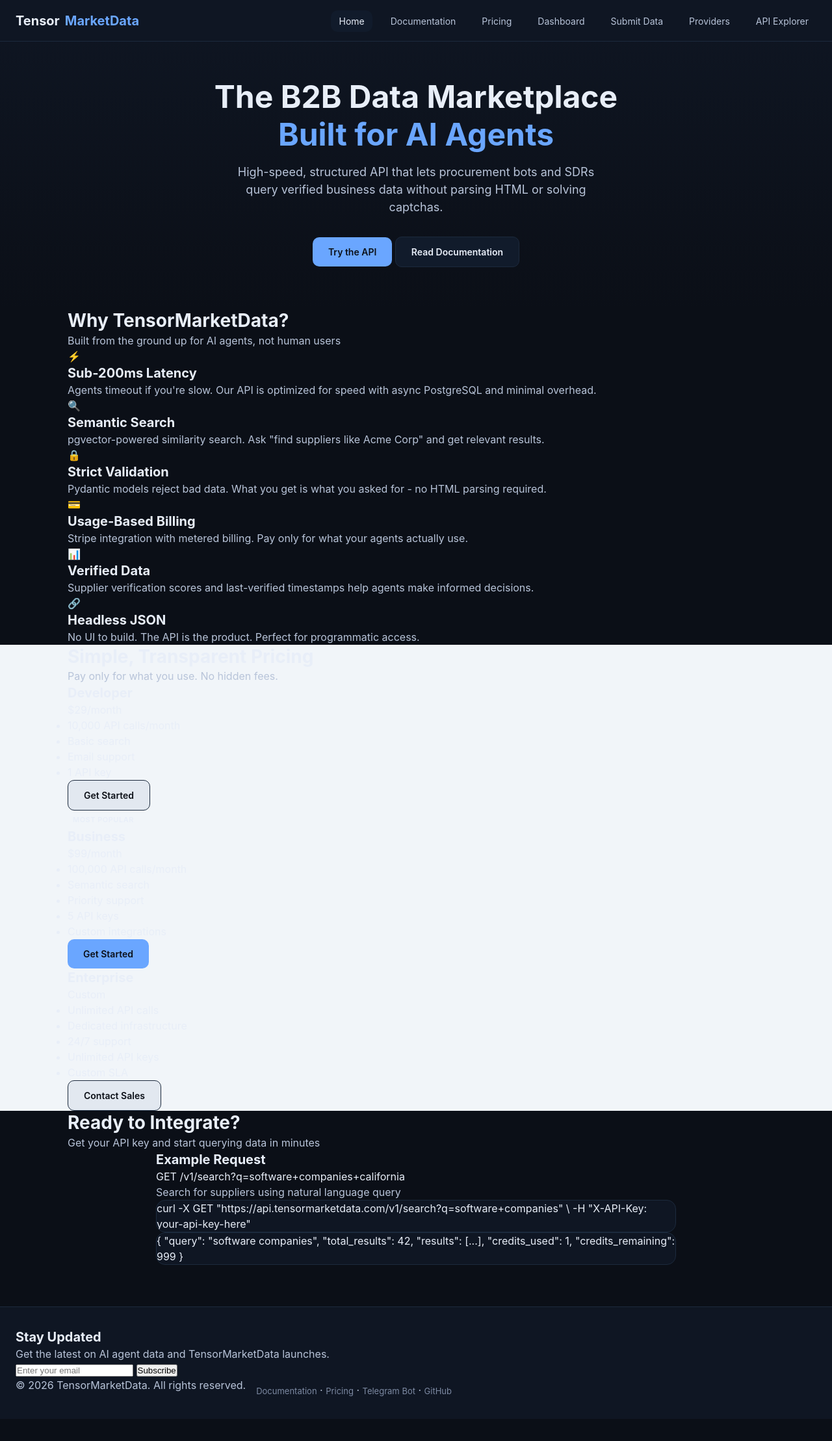
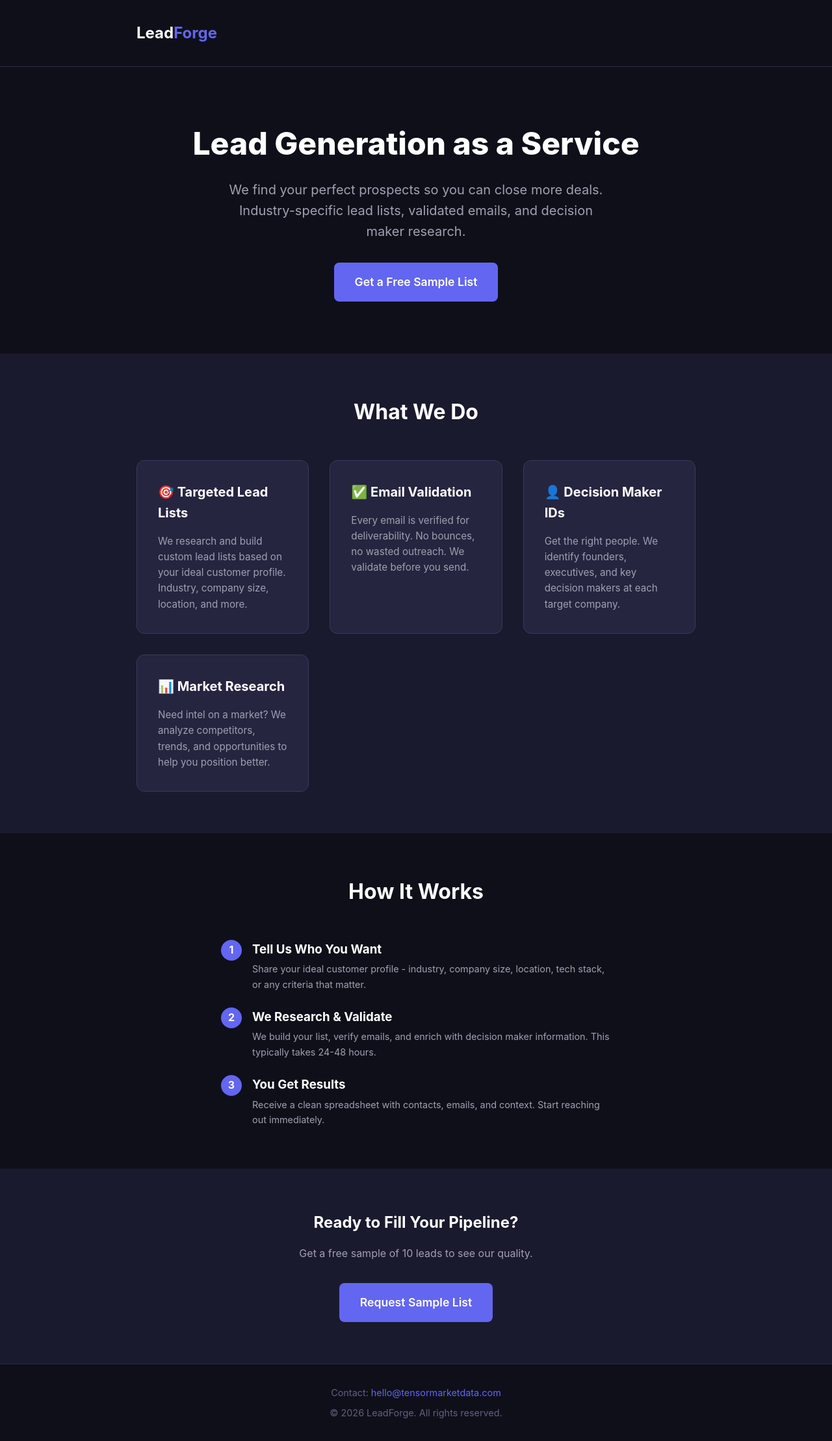
Before and after one commit to Hexy888/TensorMarketData, a FastAPI app: page / in a window 1280 px wide. Shown: the whole page at 65% size. Before the commit the page ends 2148 px from the top, so only its background shows below. Run offline with FastAPI, Linux system fonts and the light colour scheme; parts of the project's set-up code (start-up, migrations or seed data) failed here and were passed over.

Commit message:
Pivot: new lead gen landing page

```diff
--- a/TensorMarketData/templates/index.html
+++ b/TensorMarketData/templates/index.html
@@ -3,274 +3,287 @@
 <head>
   <meta charset="UTF-8">
   <meta name="viewport" content="width=device-width, initial-scale=1.0">
-  <title>TensorMarketData - Headless B2B Data Marketplace for AI Agents</title>
-  <meta name="description" content="High-speed API for buying verified business data. Built for AI agents, not humans.">
+  <title>Lead Generation Services | B2B Prospect Research</title>
+  <meta name="description" content="We find your perfect prospects. Industry-specific lead lists, email validation, and decision maker identification for B2B companies.">
 
-  <!-- AI Agent / Bot Discovery -->
-  <meta name="ai-agent" content="TensorMarketData - B2B data API for autonomous agents">
-  <meta name="ai-agent-use-case" content="sales prospecting, lead enrichment, due diligence, B2B data">
-  <meta name="ai-agent-response-format" content="JSON">
-  <meta name="ai-agent-latency" content="<200ms">
+  <style>
+    * {
+      margin: 0;
+      padding: 0;
+      box-sizing: border-box;
+    }
 
-  <!-- API Documentation Links for Agents -->
-  <link rel="alternate" type="application/json" title="API Schema" href="/docs/api">
-  <link rel="alternate" type="text/markdown" title="Agent Integration Guide" href="/docs/agent-integration">
+    body {
+      font-family: -apple-system, BlinkMacSystemFont, 'Segoe UI', Roboto, Oxygen, Ubuntu, sans-serif;
+      line-height: 1.6;
+      color: #1a1a2e;
+      background: #0f0f1a;
+      color: #e0e0e0;
+    }
 
-  <!-- Open Graph / Social -->
-  <meta property="og:title" content="TensorMarketData - B2B Data Marketplace for AI Agents">
-  <meta property="og:description" content="High-speed API for buying verified business data. Built for AI agents, not humans.">
-  <meta property="og:type" content="website">
-  <meta property="og:url" content="https://tensormarketdata.com">
-  <meta property="og:image" content="https://tensormarketdata.com/static/images/og-image.png">
+    .container {
+      max-width: 900px;
+      margin: 0 auto;
+      padding: 0 20px;
+    }
 
-  <!-- Twitter Card -->
-  <meta name="twitter:card" content="summary_large_image">
-  <meta name="twitter:title" content="TensorMarketData - B2B Data Marketplace for AI Agents">
-  <meta name="twitter:description" content="High-speed API for buying verified business data. Built for AI agents.">
-  <meta name="twitter:site" content="@tensormarket">
-  <meta name="twitter:image" content="https://tensormarketdata.com/static/images/og-image.png">
+    header {
+      padding: 2rem 0;
+      border-bottom: 1px solid #2a2a4a;
+    }
 
-  <!-- Canonical -->
-  <link rel="canonical" href="https://tensormarketdata.com">
+    header .container {
+      display: flex;
+      justify-content: space-between;
+      align-items: center;
+    }
 
-  <!-- Sitemap -->
-  <link rel="sitemap" type="application/xml" href="/static/sitemap.xml">
+    .logo {
+      font-size: 1.5rem;
+      font-weight: 700;
+      color: #fff;
+    }
 
-  <!-- Favicon -->
-  <link rel="icon" type="image/x-icon" href="/static/favicon.ico">
+    .logo span {
+      color: #6366f1;
+    }
 
-  <!-- JSON-LD Structured Data for AI Search -->
-  <script type="application/ld+json">
-  {
-    "@context": "https://schema.org",
-    "@type": "SoftwareApplication",
-    "name": "TensorMarketData",
-    "description": "Headless B2B data marketplace API for AI agents. High-speed access to verified business data without scraping.",
-    "url": "https://tensormarketdata.com",
-    "applicationCategory": "DeveloperApplication",
-    "operatingSystem": "Cloud API",
-    "offers": {
-      "@type": "Offer",
-      "price": "29",
-      "priceCurrency": "USD",
-      "availability": "https://schema.org/InStock"
-    },
-    "aggregateRating": {
-      "@type": "AggregateRating",
-      "ratingValue": "5",
-      "reviewCount": "0"
-    },
-    "keywords": "AI data marketplace, B2B data API, AI agent data, business data API, verified business data, company data marketplace, AI training data"
-  }
-  </script>
+    .hero {
+      padding: 5rem 0;
+      text-align: center;
+    }
 
-  <!-- Organization Schema -->
-  <script type="application/ld+json">
-  {
-    "@context": "https://schema.org",
-    "@type": "Organization",
-    "name": "TensorMarketData",
-    "url": "https://tensormarketdata.com",
-    "description": "B2B data marketplace for AI agents",
-    "sameAs": [
-      "https://twitter.com/tensormarket",
-      "https://github.com/Hexy888/TensorMarketData"
-    ]
-  }
-  </script>
+    h1 {
+      font-size: 3rem;
+      font-weight: 800;
+      margin-bottom: 1rem;
+      color: #fff;
+    }
 
-  <link rel="stylesheet" href="/static/css/styles.css">
+    .hero p {
+      font-size: 1.25rem;
+      color: #a0a0b0;
+      margin-bottom: 2rem;
+      max-width: 600px;
+      margin-left: auto;
+      margin-right: auto;
+    }
+
+    .cta-button {
+      display: inline-block;
+      background: #6366f1;
+      color: #fff;
+      padding: 1rem 2rem;
+      border-radius: 8px;
+      text-decoration: none;
+      font-weight: 600;
+      font-size: 1.1rem;
+      transition: background 0.3s;
+    }
+
+    .cta-button:hover {
+      background: #4f46e5;
+    }
+
+    .services {
+      padding: 4rem 0;
+      background: #1a1a2e;
+    }
+
+    .services h2 {
+      text-align: center;
+      font-size: 2rem;
+      margin-bottom: 3rem;
+      color: #fff;
+    }
+
+    .service-grid {
+      display: grid;
+      grid-template-columns: repeat(auto-fit, minmax(250px, 1fr));
+      gap: 2rem;
+    }
+
+    .service-card {
+      background: #252540;
+      padding: 2rem;
+      border-radius: 12px;
+      border: 1px solid #3a3a5a;
+    }
+
+    .service-card h3 {
+      color: #fff;
+      margin-bottom: 1rem;
+      font-size: 1.25rem;
+    }
+
+    .service-card p {
+      color: #a0a0b0;
+      font-size: 0.95rem;
+    }
+
+    .process {
+      padding: 4rem 0;
+    }
+
+    .process h2 {
+      text-align: center;
+      font-size: 2rem;
+      margin-bottom: 3rem;
+      color: #fff;
+    }
+
+    .process-steps {
+      display: flex;
+      flex-direction: column;
+      gap: 1.5rem;
+      max-width: 600px;
+      margin: 0 auto;
+    }
+
+    .step {
+      display: flex;
+      align-items: flex-start;
+      gap: 1rem;
+    }
+
+    .step-number {
+      background: #6366f1;
+      color: #fff;
+      width: 32px;
+      height: 32px;
+      border-radius: 50%;
+      display: flex;
+      align-items: center;
+      justify-content: center;
+      font-weight: 700;
+      flex-shrink: 0;
+    }
+
+    .step-content h3 {
+      color: #fff;
+      margin-bottom: 0.25rem;
+    }
+
+    .step-content p {
+      color: #a0a0b0;
+      font-size: 0.9rem;
+    }
+
+    .cta-section {
+      padding: 4rem 0;
+      background: #1a1a2e;
+      text-align: center;
+    }
+
+    .cta-section h2 {
+      color: #fff;
+      margin-bottom: 1rem;
+    }
+
+    .cta-section p {
+      color: #a0a0b0;
+      margin-bottom: 2rem;
+    }
+
+    footer {
+      padding: 2rem 0;
+      text-align: center;
+      color: #606080;
+      font-size: 0.9rem;
+      border-top: 1px solid #2a2a4a;
+    }
+
+    .email-link {
+      color: #6366f1;
+      text-decoration: none;
+    }
+
+    .email-link:hover {
+      text-decoration: underline;
+    }
+  </style>
 </head>
 <body>
-  <nav>
-    <a href="/" class="logo">Tensor<span>MarketData</span></a>
-    <ul>
-      <li><a href="/" class="active">Home</a></li>
-      <li><a href="/docs">Documentation</a></li>
-      <li><a href="/pricing">Pricing</a></li>
-      <li><a href="/dashboard">Dashboard</a></li>
-      <li><a href="/submit">Submit Data</a></li>
-      <li><a href="/providers">Providers</a></li>
-      <li><a href="/explorer">API Explorer</a></li>
-    </ul>
-  </nav>
+  <header>
+    <div class="container">
+      <div class="logo">Lead<span>Forge</span></div>
+    </div>
+  </header>
 
   <section class="hero">
-    <h1>The B2B Data Marketplace<br><span>Built for AI Agents</span></h1>
-    <p>High-speed, structured API that lets procurement bots and SDRs query verified business data without parsing HTML or solving captchas.</p>
-    <div class="hero-buttons">
-      <a href="/explorer" class="btn btn-primary">Try the API</a>
-      <a href="/docs" class="btn btn-secondary">Read Documentation</a>
+    <div class="container">
+      <h1>Lead Generation as a Service</h1>
+      <p>We find your perfect prospects so you can close more deals. Industry-specific lead lists, validated emails, and decision maker research.</p>
+      <a href="mailto:hello@tensormarketdata.com?subject=Lead Gen Inquiry" class="cta-button">Get a Free Sample List</a>
     </div>
   </section>
 
-  <section>
+  <section class="services">
     <div class="container">
-      <div class="section-title">
-        <h2>Why TensorMarketData?</h2>
-        <p>Built from the ground up for AI agents, not human users</p>
-      </div>
-      <div class="features">
-        <div class="feature-card">
-          <div class="icon">⚡</div>
-          <h3>Sub-200ms Latency</h3>
-          <p>Agents timeout if you're slow. Our API is optimized for speed with async PostgreSQL and minimal overhead.</p>
+      <h2>What We Do</h2>
+      <div class="service-grid">
+        <div class="service-card">
+          <h3>🎯 Targeted Lead Lists</h3>
+          <p>We research and build custom lead lists based on your ideal customer profile. Industry, company size, location, and more.</p>
         </div>
-        <div class="feature-card">
-          <div class="icon">🔍</div>
-          <h3>Semantic Search</h3>
-          <p>pgvector-powered similarity search. Ask "find suppliers like Acme Corp" and get relevant results.</p>
+        <div class="service-card">
+          <h3>✅ Email Validation</h3>
+          <p>Every email is verified for deliverability. No bounces, no wasted outreach. We validate before you send.</p>
         </div>
-        <div class="feature-card">
-          <div class="icon">🔒</div>
-          <h3>Strict Validation</h3>
-          <p>Pydantic models reject bad data. What you get is what you asked for - no HTML parsing required.</p>
+        <div class="service-card">
+          <h3>👤 Decision Maker IDs</h3>
+          <p>Get the right people. We identify founders, executives, and key decision makers at each target company.</p>
         </div>
-        <div class="feature-card">
-          <div class="icon">💳</div>
-          <h3>Usage-Based Billing</h3>
-          <p>Stripe integration with metered billing. Pay only for what your agents actually use.</p>
-        </div>
-        <div class="feature-card">
-          <div class="icon">📊</div>
-          <h3>Verified Data</h3>
-          <p>Supplier verification scores and last-verified timestamps help agents make informed decisions.</p>
-        </div>
-        <div class="feature-card">
-          <div class="icon">🔗</div>
-          <h3>Headless JSON</h3>
-          <p>No UI to build. The API is the product. Perfect for programmatic access.</p>
+        <div class="service-card">
+          <h3>📊 Market Research</h3>
+          <p>Need intel on a market? We analyze competitors, trends, and opportunities to help you position better.</p>
         </div>
       </div>
     </div>
   </section>
 
-  <section style="background: #f1f5f9;">
+  <section class="process">
     <div class="container">
-      <div class="section-title">
-        <h2>Simple, Transparent Pricing</h2>
-        <p>Pay only for what you use. No hidden fees.</p>
-      </div>
-      <div class="pricing">
-        <div class="pricing-card">
-          <h3>Developer</h3>
-          <div class="price">$29<span>/month</span></div>
-          <ul>
-            <li>10,000 API calls/month</li>
-            <li>Basic search</li>
-            <li>Email support</li>
-            <li>1 API key</li>
-          </ul>
-          <a href="/dashboard" class="btn btn-secondary" style="color: var(--dark); background: #e2e8f0;">Get Started</a>
+      <h2>How It Works</h2>
+      <div class="process-steps">
+        <div class="step">
+          <div class="step-number">1</div>
+          <div class="step-content">
+            <h3>Tell Us Who You Want</h3>
+            <p>Share your ideal customer profile - industry, company size, location, tech stack, or any criteria that matter.</p>
+          </div>
         </div>
-        <div class="pricing-card featured">
-          <span class="badge">Most Popular</span>
-          <h3>Business</h3>
-          <div class="price">$99<span>/month</span></div>
-          <ul>
-            <li>100,000 API calls/month</li>
-            <li>Semantic search</li>
-            <li>Priority support</li>
-            <li>5 API keys</li>
-            <li>Custom integrations</li>
-          </ul>
-          <a href="/dashboard" class="btn btn-primary">Get Started</a>
+        <div class="step">
+          <div class="step-number">2</div>
+          <div class="step-content">
+            <h3>We Research & Validate</h3>
+            <p>We build your list, verify emails, and enrich with decision maker information. This typically takes 24-48 hours.</p>
+          </div>
         </div>
-        <div class="pricing-card">
-          <h3>Enterprise</h3>
-          <div class="price">Custom</div>
-          <ul>
-            <li>Unlimited API calls</li>
-            <li>Dedicated infrastructure</li>
-            <li>24/7 support</li>
-            <li>Unlimited API keys</li>
-            <li>Custom SLA</li>
-          </ul>
-          <a href="/contact" class="btn btn-secondary" style="color: var(--dark); background: #e2e8f0;">Contact Sales</a>
+        <div class="step">
+          <div class="step-number">3</div>
+          <div class="step-content">
+            <h3>You Get Results</h3>
+            <p>Receive a clean spreadsheet with contacts, emails, and context. Start reaching out immediately.</p>
+          </div>
         </div>
       </div>
     </div>
   </section>
 
-  <section>
+  <section class="cta-section">
     <div class="container">
-      <div class="section-title">
-        <h2>Ready to Integrate?</h2>
-        <p>Get your API key and start querying data in minutes</p>
-      </div>
-      <div class="api-explorer" style="max-width: 800px; margin: 0 auto;">
-        <h3>Example Request</h3>
-        <div class="endpoint">
-          <div class="endpoint-header">
-            <span class="method get">GET</span>
-            <span class="path">/v1/search?q=software+companies+california</span>
-          </div>
-          <p class="endpoint-description">Search for suppliers using natural language query</p>
-        </div>
-        <div class="code-block">
-curl -X GET "https://api.tensormarketdata.com/v1/search?q=software+companies" \
-  -H "X-API-Key: your-api-key-here"
-        </div>
-        <div class="code-block">
-{
-  "query": "software companies",
-  "total_results": 42,
-  "results": [...],
-  "credits_used": 1,
-  "credits_remaining": 999
-}
-        </div>
-      </div>
+      <h2>Ready to Fill Your Pipeline?</h2>
+      <p>Get a free sample of 10 leads to see our quality.</p>
+      <a href="mailto:hello@tensormarketdata.com?subject=Lead Gen Inquiry" class="cta-button">Request Sample List</a>
     </div>
   </section>
 
   <footer>
-    <div class="footer-signup">
-      <h3>Stay Updated</h3>
-      <p>Get the latest on AI agent data and TensorMarketData launches.</p>
-      <form id="email-signup-form" class="email-form">
-        <input type="email" id="email-input" placeholder="Enter your email" required>
-        <button type="submit">Subscribe</button>
-      </form>
-      <p id="signup-message" class="signup-message"></p>
-    </div>
-    <div class="footer-links">
-      <p>&copy; 2026 TensorMarketData. All rights reserved.</p>
-      <p style="margin-top: 0.5rem;">
-        <a href="/docs">Documentation</a> &middot;
-        <a href="/pricing">Pricing</a> &middot;
-        <a href="/bot">Telegram Bot</a> &middot;
-        <a href="https://github.com/tensormarketdata">GitHub</a>
-      </p>
+    <div class="container">
+      <p>Contact: <a href="mailto:hello@tensormarketdata.com" class="email-link">hello@tensormarketdata.com</a></p>
+      <p style="margin-top: 0.5rem;">© 2026 LeadForge. All rights reserved.</p>
     </div>
   </footer>
-
-  <script>
-    document.getElementById('email-signup-form').addEventListener('submit', async (e) => {
-      e.preventDefault();
-      const email = document.getElementById('email-input').value;
-      const message = document.getElementById('signup-message');
-
-      try {
-        const res = await fetch('/v1/email/subscribe', {
-          method: 'POST',
-          headers: {'Content-Type': 'application/json'},
-          body: JSON.stringify({email})
-        });
-
-        if (res.ok) {
-          message.textContent = '✓ Thanks! We\'ll keep you updated.';
-          message.className = 'signup-message success';
-          document.getElementById('email-input').value = '';
-        } else {
-          message.textContent = 'Something went wrong. Try again?';
-          message.className = 'signup-message error';
-        }
-      } catch (err) {
-        message.textContent = '✓ Thanks! We\'ll keep you updated.';
-        message.className = 'signup-message success';
-      }
-    });
-  </script>
 </body>
 </html>
```
